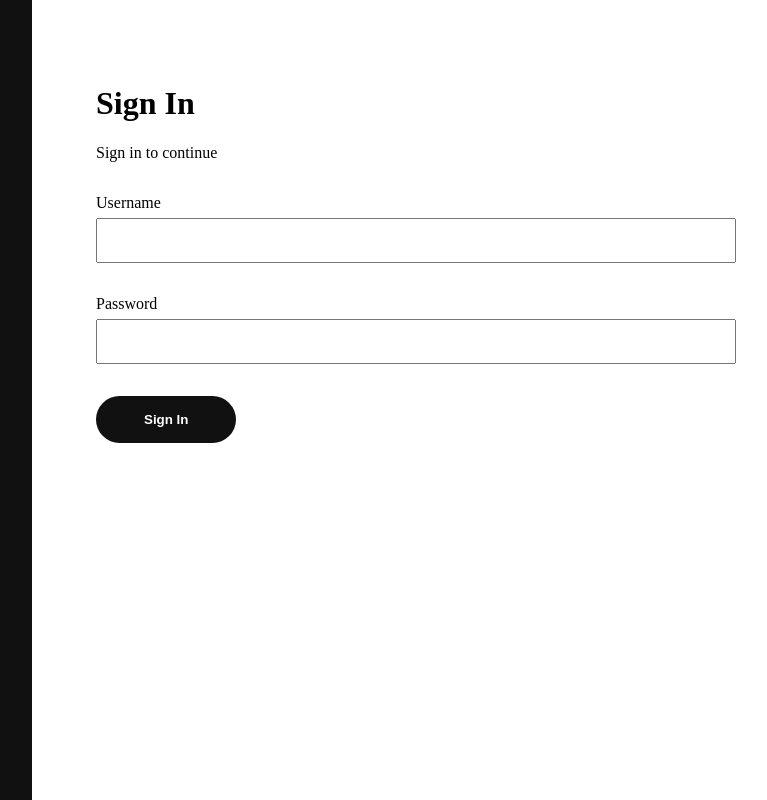
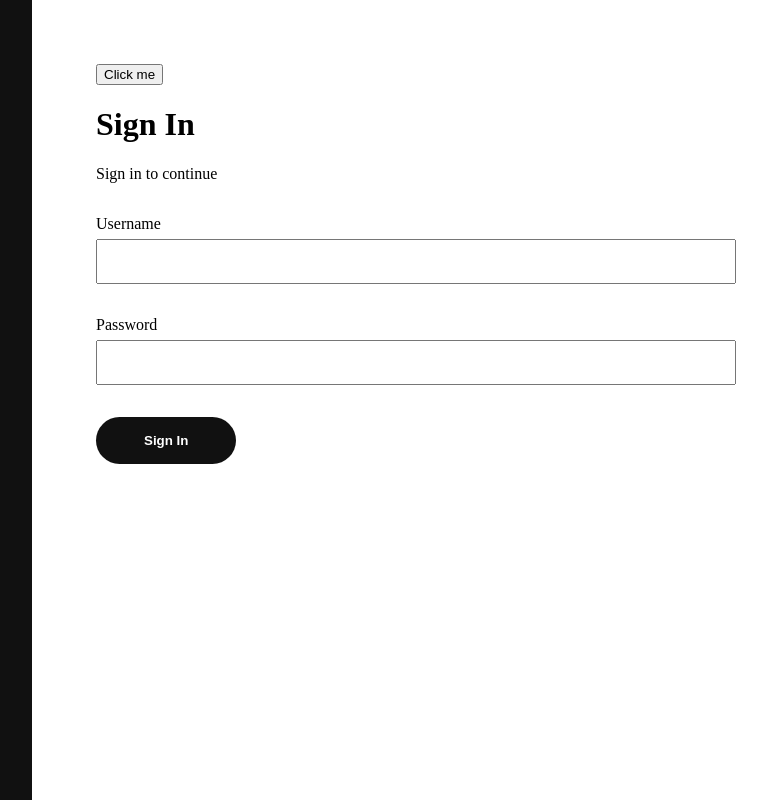
Before and after one commit to neintanuki/avion-banking-app, a React (Create React App) app: page /signin in a window 1280 px wide. Shown: the whole page, without its empty margins (480-1247 px from the left). Built offline with nearby package versions, Linux system fonts and the light colour scheme.

Commit message:
added sign-in feature

```diff
--- a/src/App.js
+++ b/src/App.js
@@ -2,12 +2,15 @@ import Route from './router/Route';
 import Link from './router/Link';
 
 import SignIn from './pages/SignIn';
+import { useState } from 'react';
+
 
 function App() {
+  const [isSignedIn, setIsSignedIn] = useState(false);
 
   return (
     <>
-    <Route path="/signin"><SignIn /></Route>
+    <Route path="/signin"><SignIn setIsSignedIn={setIsSignedIn} /></Route>
     </>
   );
 }
--- a/src/pages/SignIn.js
+++ b/src/pages/SignIn.js
@@ -1,24 +1,75 @@
+import { useState } from 'react';
 import './styles/SignIn.css';
 
-export default function SignIn() {
+export default function SignIn({ setIsSignedIn }) {
+    const [username, setUsername] = useState('');
+    const [password, setPassword] = useState('');
+    const [errors, setErrors] = useState({
+        username: null,
+        password: null
+    });
+
+    function userSignIn(event) {
+        event.preventDefault();
+        const usersDB = JSON.parse(localStorage.getItem("avion-banking-app"));
+        const errorsInstance = {...errors}
+
+        // check if users is not null
+        if (usersDB) {
+            const { users } = usersDB;
+            // loop through users and check if username matches
+            users.forEach((user, index) => {
+                if (user.username === username) {
+                    if (user.password === password) {
+                        alert("success")
+                        setIsSignedIn(true);
+                    } else if (index === (users.length - 1)) {
+                        alert("password not found")
+                        errorsInstance.password = "Invalid Password"
+                    }
+                } else if (index === (users.length - 1)) {
+                    alert("username not found");
+                    errorsInstance.username = "Invalid Username";
+                }
+            })
+        } else {
+            alert("DB not found")
+        }
+
+        setErrors(errorsInstance);
+    }
+
+    function test() {
+        localStorage.setItem("avion-banking-app", JSON.stringify({
+            users: [
+                {username: "admin", password: "123456"}
+            ],
+            isSignedIn: false
+        }))
+    }
+
+
     return (
         <div className="sign-in">
             <div className="left-side">
 
             </div>
             <div className="right-side">
-                <form action="" className="sign-in-form">
+                <button onClick={test}>Click me</button>
+                <form action="" className="sign-in-form" onSubmit={userSignIn}>
                     <h1 className="title">Sign In</h1>
                     <p className="subtitle">Sign in to continue</p>
 
                     <div className="form-control">
                         <label htmlFor="username" className="form-label">Username</label>
-                        <input type="text" name="username" className="form-input"/>
+                        <input type="text" name="username" className="form-input" value={username} onChange={e => setUsername(e.target.value)} required />
+                        {errors.username}
                     </div>
 
                     <div className="form-control">
                         <label htmlFor="password" className="form-label">Password</label>
-                        <input type="password" name="password" className="form-input"/>
+                        <input type="password" name="password" className="form-input" value={password} onChange={e => setPassword(e.target.value)}/>
+                        {errors.password}
                     </div>
 
                     <button className="btn-submit">Sign In</button>
```
